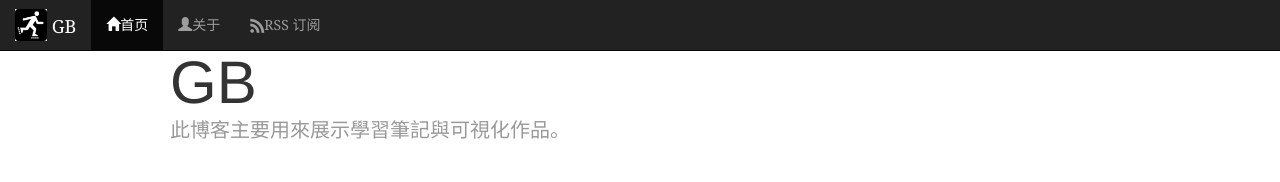
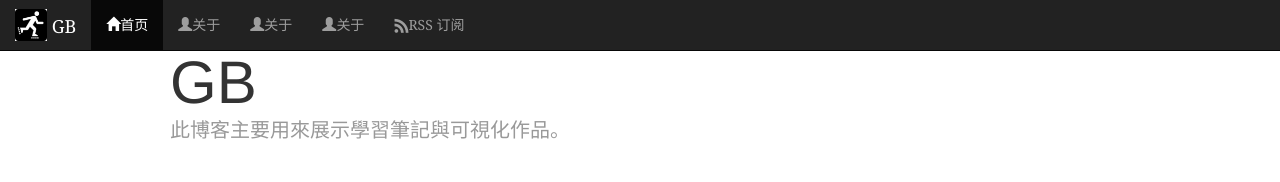
Before and after one commit to zdnfzgb/zdnfzgb.github.io, a Jekyll site: the page built from index.cn.html, in a window 1280 px wide. Shown: the top 182 px of the page. Built offline with Jekyll 4.4.1, drawn with Linux system fonts in a browser that asks for light colours; some web fonts are replaced; comment, search, counter and statistics services are not loaded.

Commit message:
添加与about类似内容

```diff
--- a/_includes/masthead.html
+++ b/_includes/masthead.html
@@ -15,6 +15,8 @@
 		  <ul class="nav navbar-nav">
             <li class="{% if page.nav == "index" %} active{% endif %}"><a href="/{{ page.lang }}/"><span class="glyphicon glyphicon-home"></span>{{ translation.home }}</a></li>
             <li class="{% if page.nav == "about" %} active{% endif %}"><a href="/{{ page.lang }}/about/"><span class="glyphicon glyphicon-user"></span>{{ translation.about }}</a></li>
+			<li class="{% if page.nav == "posts" %} active{% endif %}"><a href="/{{ page.lang }}/posts/"><span class="glyphicon glyphicon-user"></span>{{ translation.about }}</a></li>
+			<li class="{% if page.nav == "portfolio" %} active{% endif %}"><a href="/{{ page.lang }}/portfolio/"><span class="glyphicon glyphicon-user"></span>{{ translation.about }}</a></li>
             <li class="{% if page.nav == "feed" %}active{% endif %}"><a href="/feed.xml"><span class="icon-rss"></span>{{ translation.rssfeed }}</a></li>
 		  </ul>
 		</div>
```
